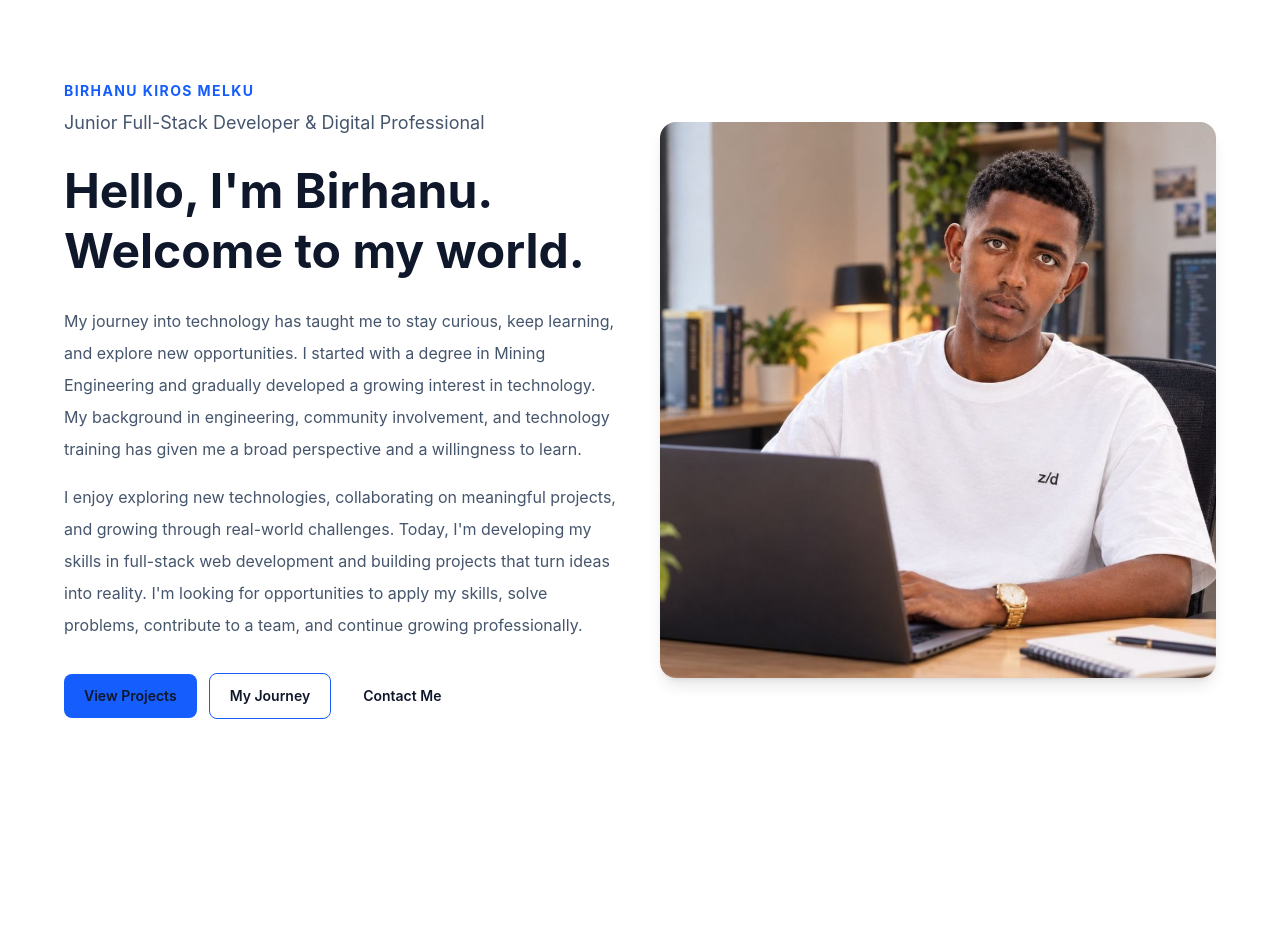
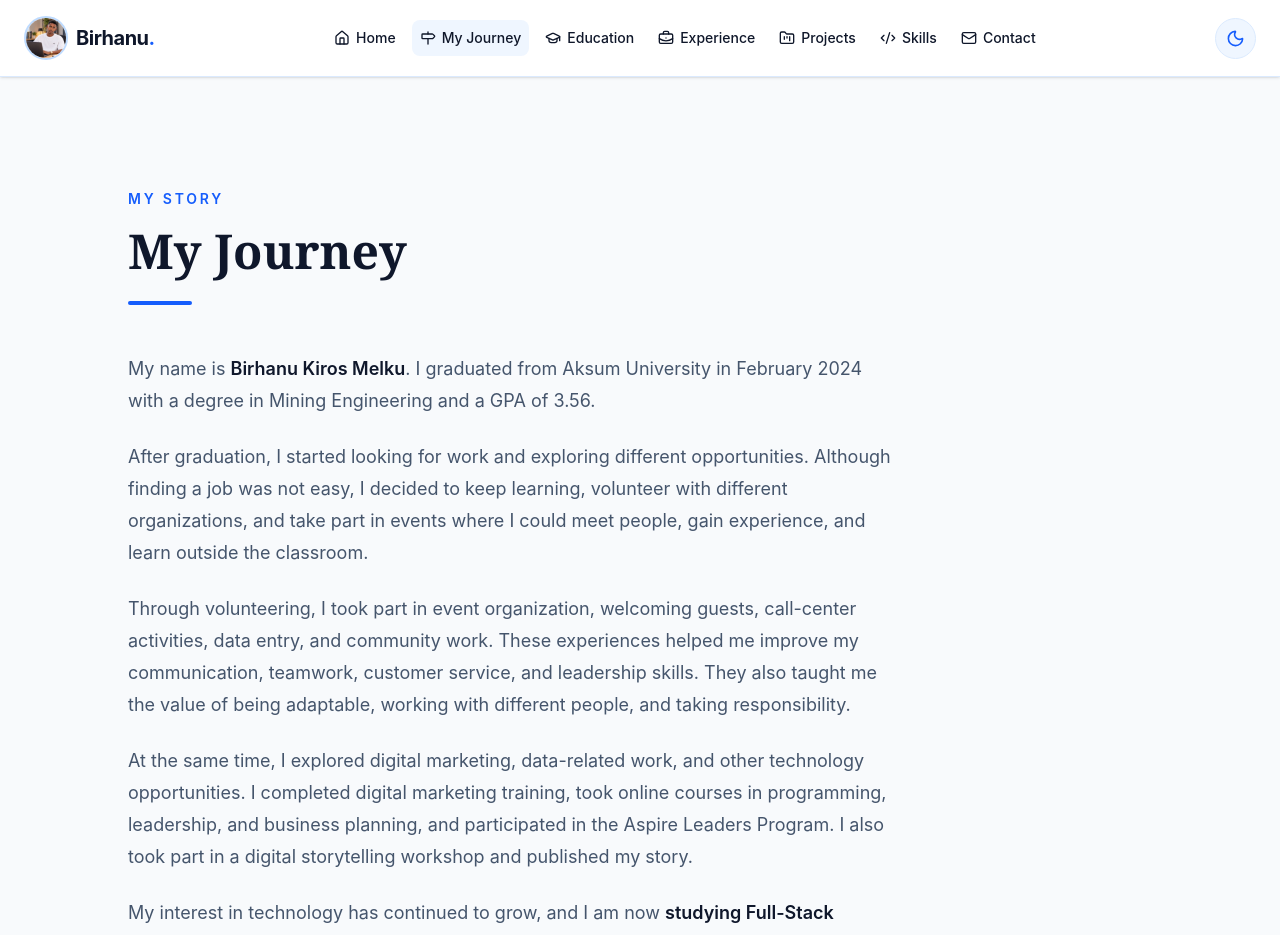
Before and after one commit to birhanukiros-tech/Birhanu-Kiros-Portfolio, a React (Vite) app: page /journey in a window 1280 px wide. Shown: the top 935 px of the page. Before the commit the page ends 800 px from the top, so only its background shows below. Built offline with nearby package versions, Linux system fonts and the light colour scheme.

Commit message:
Add React Router portfolio navigation

```diff
--- a/package.json
+++ b/package.json
@@ -11,8 +11,10 @@
   },
   "dependencies": {
     "@tailwindcss/vite": "^4.3.3",
+    "lucide-react": "^1.60.0",
     "react": "^19.3.1",
     "react-dom": "^19.3.1",
+    "react-router-dom": "^7.18.4",
     "tailwindcss": "^4.3.3"
   },
   "devDependencies": {
--- a/src/App.jsx
+++ b/src/App.jsx
@@ -1,11 +1,23 @@
+
+import { BrowserRouter, Routes, Route } from "react-router-dom";
+
+import Navbar from "./components/layout/Navbar";
 import Home from "./sections/Home";
+import Journey from "./sections/Journey";
 
 function App() {
-   return(
+  return (
+    <BrowserRouter>
+      <Navbar />
+
       <main>
-         <Home/>
+        <Routes>
+          <Route path="/" element={<Home />} />
+          <Route path="/journey" element={<Journey />} />
+        </Routes>
       </main>
-   );
+    </BrowserRouter>
+  );
+}
 
-}
 export default App;
--- a/src/components/layout/Navbar.jsx
+++ b/src/components/layout/Navbar.jsx
@@ -0,0 +1,79 @@
+
+import { Link, NavLink } from "react-router-dom";
+import profilePhoto from "../../assets/Birhanu_Port.jpg";
+import {
+  House,
+  Milestone,
+  GraduationCap,
+  BriefcaseBusiness,
+  FolderKanban,
+  Code2,
+  Mail,
+  Moon,
+} from "lucide-react";
+
+function Navbar() {
+  const navLinks = [
+    { label: "Home", to: "/", icon: House },
+    { label: "My Journey", to: "/journey", icon: Milestone },
+    { label: "Education", to: "/education", icon: GraduationCap },
+    { label: "Experience", to: "/experience", icon: BriefcaseBusiness },
+    { label: "Projects", to: "/projects", icon: FolderKanban },
+    { label: "Skills", to: "/skills", icon: Code2 },
+    { label: "Contact", to: "/contact", icon: Mail },
+  ];
+
+  return (
+    <header className="sticky top-0 z-50 border-b border-blue-100 bg-white/90 shadow-sm backdrop-blur-md">
+      <nav className="mx-auto flex max-w-7xl items-center justify-between gap-4 px-6 py-4">
+        <Link
+          to="/"
+          className="flex shrink-0 items-center gap-2 text-xl font-bold tracking-tight text-slate-900"
+        >
+          <img
+            src={profilePhoto}
+            alt="Birhanu Kiros Melku"
+            className="h-11 w-11 rounded-full border-2 border-blue-200 object-cover"
+          />
+          <span>
+            Birhanu<span className="text-blue-600">.</span>
+          </span>
+        </Link>
+
+        <div className="hidden items-center gap-2 lg:flex">
+          {navLinks.map((link) => {
+            const Icon = link.icon;
+
+            return (
+              <NavLink
+                key={link.to}
+                to={link.to}
+                className={({ isActive }) =>
+                  `flex items-center gap-1.5 rounded-lg px-2 py-2 text-sm font-medium transition-colors ${
+                    isActive
+                      ? "bg-blue-50 text-blue-600"
+                      : "text-slate-600 hover:bg-blue-50 hover:text-blue-600"
+                  }`
+                }
+              >
+                <Icon size={16} />
+                {link.label}
+              </NavLink>
+            );
+          })}
+        </div>
+
+        <button
+          type="button"
+          aria-label="Dark mode coming soon"
+          title="Dark mode coming soon"
+          className="shrink-0 rounded-full border border-blue-100 bg-blue-50 p-2.5 text-blue-600 transition hover:bg-blue-100"
+        >
+          <Moon size={19} />
+        </button>
+      </nav>
+    </header>
+  );
+}
+
+export default Navbar;
--- a/src/sections/Home.jsx
+++ b/src/sections/Home.jsx
@@ -1,9 +1,10 @@
+
+import { Link } from "react-router-dom";
 import profilePhoto from "../assets/Birhanu_Port.jpg";
 
 function Home() {
   return (
     <section
-      id="home"
       className="flex min-h-screen flex-col items-center gap-10 px-6 py-16 md:flex-row md:px-16"
     >
       {/* Left side: introduction */}
@@ -40,33 +41,36 @@ function Home() {
 
         {/* Navigation buttons */}
         <div className="mt-8 flex flex-wrap items-center gap-3">
-          <a
-            href="#projects"
+          <Link
+            to="/projects"
             className="rounded-lg bg-blue-600 px-5 py-3 text-sm font-semibold text-white transition hover:bg-blue-700"
           >
             View Projects
-          </a>
+          </Link>
 
-          <a
-            href="#journey"
+          <Link
+            to="/journey"
             className="rounded-lg border border-blue-600 px-5 py-3 text-sm font-semibold text-blue-600 transition hover:bg-blue-50"
           >
             My Journey
-          </a>
+          </Link>
 
-          <a
-            href="#contact"
+          <Link
+            to="/contact"
             className="rounded-lg px-5 py-3 text-sm font-semibold text-slate-700 transition hover:bg-slate-100"
           >
             Contact Me
-          </a>
+          </Link>
         </div>
       </div>
 
-      {/* Right side: your photo will go here */}
+      {/* Right side: profile photo */}
       <div className="flex w-full flex-1 items-center justify-center md:justify-end">
-        <img src={profilePhoto} alt="Birhanu Kiros Melku"
-        className= "aspect-square w-full max-w-sm rounded-2xl object-cover shadow-lg"/>
+        <img
+          src={profilePhoto}
+          alt="Birhanu Kiros Melku"
+          className="aspect-square w-full max-w-sm rounded-2xl object-cover shadow-lg"
+        />
       </div>
     </section>
   );
--- a/src/sections/Journey.jsx
+++ b/src/sections/Journey.jsx
@@ -0,0 +1,81 @@
+
+function Journey() {
+  return (
+    <section
+      id="journey"
+      aria-labelledby="journey-heading"
+      className="bg-slate-50 px-6 py-20 md:px-16 md:py-28 dark:bg-slate-950"
+    >
+      <div className="mx-auto max-w-5xl">
+        {/* Section heading */}
+        <div className="mb-12 max-w-3xl">
+          <p className="mb-3 text-sm font-semibold uppercase tracking-[0.2em] text-blue-600">
+            My Story
+          </p>
+
+          <h2
+            id="journey-heading"
+            className="font-serif text-4xl font-bold leading-tight text-slate-900 md:text-5xl dark:text-white"
+          >
+            My Journey
+          </h2>
+
+          <div className="mt-5 h-1 w-16 rounded-full bg-blue-600" />
+        </div>
+
+        {/* Your story */}
+        <div className="max-w-3xl space-y-6 text-base leading-8 text-slate-600 md:text-lg dark:text-slate-300">
+          <p>
+            My name is <strong className="font-semibold text-slate-900 dark:text-white">Birhanu Kiros Melku</strong>.
+            {" "}I graduated from Aksum University in February 2024 with a
+            degree in Mining Engineering and a GPA of 3.56.
+          </p>
+
+          <p>
+            After graduation, I started looking for work and exploring
+            different opportunities. Although finding a job was not easy,
+            I decided to keep learning, volunteer with different
+            organizations, and take part in events where I could meet
+            people, gain experience, and learn outside the classroom.
+          </p>
+
+          <p>
+            Through volunteering, I took part in event organization,
+            welcoming guests, call-center activities, data entry, and
+            community work. These experiences helped me improve my
+            communication, teamwork, customer service, and leadership
+            skills. They also taught me the value of being adaptable,
+            working with different people, and taking responsibility.
+          </p>
+
+          <p>
+            At the same time, I explored digital marketing, data-related
+            work, and other technology opportunities. I completed digital
+            marketing training, took online courses in programming,
+            leadership, and business planning, and participated in the
+            Aspire Leaders Program. I also took part in a digital
+            storytelling workshop and published my story.
+          </p>
+
+          <p>
+            My interest in technology has continued to grow, and I am
+            now <strong className="font-semibold text-slate-900 dark:text-white">studying Full-Stack Software Development at IBT College
+            of Canada</strong>. I have built projects using HTML, CSS, JavaScript,
+            React, and Next.js, including three versions of my Addis Eats
+            food-ordering project.
+          </p>
+
+          <p className="rounded-xl border-l-4 border-blue-600 bg-white px-6 py-5 font-medium text-slate-800 shadow-sm dark:bg-slate-900 dark:text-slate-100">
+            My journey has taught me to keep learning, adapt to new
+            situations, and look for ways to solve practical problems.
+            I am now working toward a career where I can use technology,
+            creativity, and my different experiences to build useful
+            digital solutions.
+          </p>
+        </div>
+      </div>
+    </section>
+  );
+}
+
+export default Journey;
```
Also changed, not shown: 1 other file (tests, documents, lock files or other folders).
